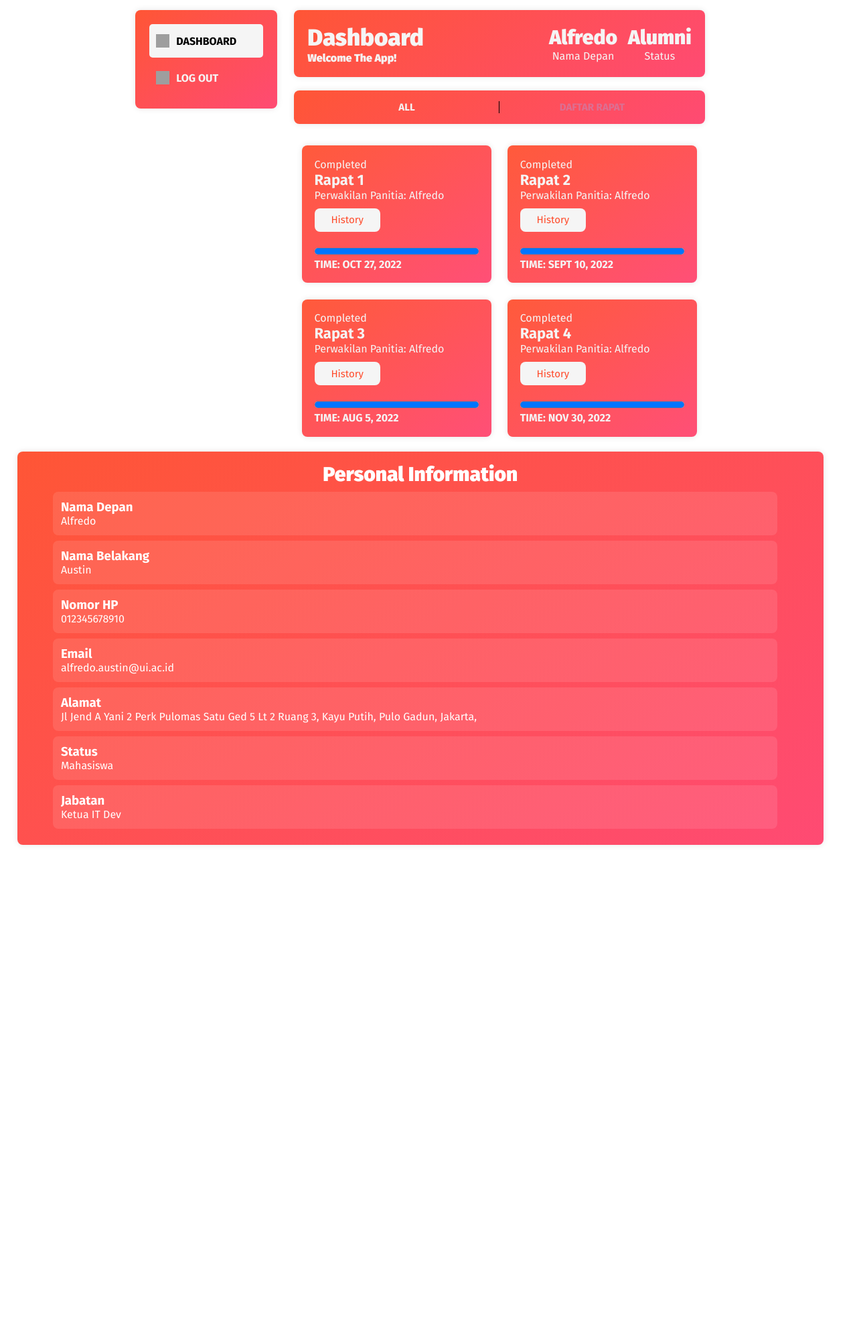
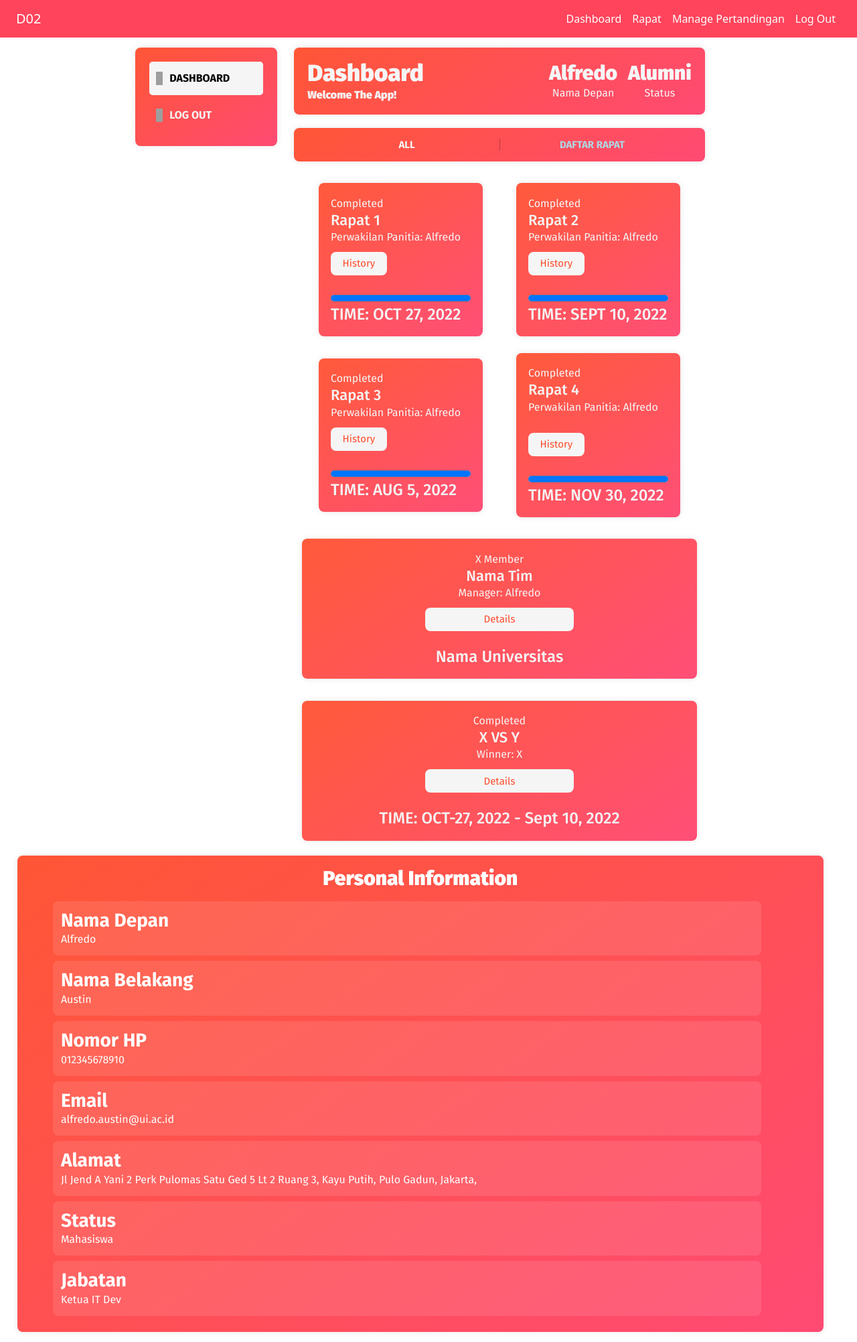
Before and after one commit to eddoog/TK-Basdat, a Django app: page /dashboard/ in a window 1280 px wide. Shown: the whole page at 67% size. Before the commit the page ends 1261 px from the top, so only its background shows below. Run offline with Django 4.2, Linux system fonts and the light colour scheme; grey boxes are pictures that could not be loaded.

Commit message:
fix style error because of bootstrap

```diff
--- a/dashboard/templates/dashboard.html
+++ b/dashboard/templates/dashboard.html
@@ -3,125 +3,125 @@
 
 {% block meta %}
 <title>Dashboard</title>
+<link href="{% static 'css/dashboard.css' %}" rel="stylesheet" />
 {% endblock meta %}
-{% block css %}
-<link href="{% static 'css/dashboard.css' %}" rel="stylesheet" />
-{% endblock css %}
 
 {% block content %}
-<div class="body-container">
+<div class="bodyall">
+    <div class="body-container no-padding no-margin">
         <section id="mid">
             {% include 'sidebar.html' %}
             <div class="midMid">
                 <div class="midMid1">
                     <div class="topHead">
-                    <h1>Dashboard</h1>
-                    <p>Welcome The App!</p>
+                        <h1 class="no-padding no-margin">Dashboard</h1>
+                        <p class="no-padding no-margin">Welcome The App!</p>
                     </div>
-                <ul>
-                    <li>
-                        <h3>Alfredo</h3>
-                        <p>Nama Depan</p>
+                    <ul class="ulul no-padding no-margin">
+                        <li class="listbro">
+                            <h3 class="no-padding no-margin">Alfredo</h3>
+                            <p class="no-padding no-margin">Nama Depan</p>
                         </li>
-                    <li>
-                        <h3>Alumni</h3>
-                        <p>Status</p>
+                        <li class="listbro">
+                            <h3 class="no-padding no-margin">Alumni</h3>
+                            <p class="no-padding no-margin">Status</p>
                         </li>
                     </ul>
                 </div>
                 <div class="midMid2">
-                <ul id="option">
+                    <ul class="ulul no-padding no-margin" id="option">
                         <li class="inactive">ALL</li>
                         <hr />
                         <li class="activeMid">DAFTAR RAPAT</li>
                     </ul>
                 </div>
                 <div class="midMid3">
-                <div class="progress">
-                    <p>Completed</p>
-                    <h3>Rapat 1</h3>
+                    <div class="progressz">
+                        <p class="no-padding no-margin">Completed</p>
+                        <h3 class="no-padding no-margin">Rapat 1</h3>
+                        <p class="no-padding no-margin">Perwakilan Panitia: Alfredo</p>
+                        <a class="linkbro no-padding no-margin" href="#">History</a><br />
+                        <progress class="no-padding no-margin" value="100" max="100"></progress>
+                        <h4 class="no-padding no-margin">TIME: OCT 27, 2022</h4>
+                    </div>
+                    <div class="progressz no-padding no-margin">
+                        <p class="no-padding no-margin">Completed</p>
+                        <h3 class="no-padding no-margin">Rapat 2</h3>
+                        <p class="no-padding no-margin">Perwakilan Panitia: Alfredo</p>
+                        <a class="linkbro no-padding no-margin" href="#">History</a><br />
+                        <progress class="no-padding no-margin" value="100" max="100"></progress>
+                        <h4 class="no-padding no-margin">TIME: SEPT 10, 2022</h4>
+                    </div>
+                    <div class="progressz no-padding no-margin">
+                        <p class="no-padding no-margin">Completed</p>
+                        <h3 class="no-padding no-margin">Rapat 3</h3>
+                        <p class="no-padding no-margin">Perwakilan Panitia: Alfredo</p>
+                        <a class="linkbro no-padding no-margin" href="#">History</a><br />
+                        <progress class="no-padding no-margin" value="100" max="100"></progress>
+                        <h4 class="no-padding no-margin">TIME: AUG 5, 2022</h4>
+                    </div>
+                    <div class="progressz no-padding no-margin">
+                        <p class="no-padding no-margin">Completed</p>
+                        <h3 class="no-padding no-margin">Rapat 4</h3>
                         <p>Perwakilan Panitia: Alfredo</p>
-                    <a href="#">History</a><br />
-                    <progress value="100" max="100"></progress>
-                    <h4>TIME: OCT 27, 2022</h4>
+                        <a class="linkbro no-padding no-margin" href="#">History</a><br />
+                        <progress class="no-padding no-margin" value="100" max="100"></progress>
+                        <h4 class="no-padding no-margin">TIME: NOV 30, 2022</h4>
                     </div>
-                <div class="progress">
-                    <p>Completed</p>
-                    <h3>Rapat 2</h3>
-                    <p>Perwakilan Panitia: Alfredo</p>
-                    <a href="#">History</a><br />
-                    <progress value="100" max="100"></progress>
-                    <h4>TIME: SEPT 10, 2022</h4>
+                    <div class="progressz team no-padding no-margin">
+                        <p class="no-padding no-margin">X Member</p>
+                        <h3 class="no-padding no-margin">Nama Tim</h3>
+                        <p class="no-padding no-margin">Manager: Alfredo</p>
+                        <a class="linkbro no-padding no-margin" href="#">Details</a><br />
+                        <h4 class="no-padding no-margin">Nama Universitas</h4>
                     </div>
-                <div class="progress">
-                    <p>Completed</p>
-                    <h3>Rapat 3</h3>
-                    <p>Perwakilan Panitia: Alfredo</p>
-                    <a href="#">History</a><br />
-                    <progress value="100" max="100"></progress>
-                    <h4>TIME: AUG 5, 2022</h4>
+                    <div class="progressz match no-padding no-margin">
+                        <p class="no-padding no-margin">Completed</p>
+                        <h3 class="no-padding no-margin">X VS Y</h3>
+                        <p class="no-padding no-margin">Winner: X</p>
+                        <a class="linkbro no-padding no-margin" href="#">Details</a><br />
+                        <h4 class="no-padding no-margin">TIME: OCT-27, 2022 - Sept 10, 2022</h4>
                     </div>
-                <div class="progress">
-                    <p>Completed</p>
-                    <h3>Rapat 4</h3>
-                    <p>Perwakilan Panitia: Alfredo</p>
-                    <a href="#">History</a><br />
-                    <progress value="100" max="100"></progress>
-                    <h4>TIME: NOV 30, 2022</h4>
-                </div>
-                <!-- <div class="progress team">
-                    <p>X Member</p>
-                    <h3>Nama Tim</h3>
-                    <p>Manager: Alfredo</p>
-                    <a href="#">Details</a><br />
-                    <h4>Nama Universitas</h4>
-                </div>
-                <div class="progress match">
-                    <p>Completed</p>
-                    <h3>X VS Y</h3>
-                    <p>Winner: X</p>
-                    <a href="#">Details</a><br />
-                    <h4>TIME: OCT-27, 2022 - Sept 10, 2022</h4>
-                </div> -->
                 </div>
             </div>
             <div class="midRight">
-            <h2>Personal Information</h2>
-            <ul>
-                <li>
-                    <h3>Nama Depan</h3>
-                    <p>Alfredo</p>
+                <h2 class="">Personal Information</h2>
+                <ul class="ulul no-padding no-margin">
+                    <li class="listbro">
+                        <h3 class="no-padding no-margin">Nama Depan</h3>
+                        <p class="no-padding no-margin">Alfredo</p>
                     </li>
-                <li>
-                    <h3>Nama Belakang</h3>
-                    <p>Austin</p>
+                    <li class="listbro">
+                        <h3 class="no-padding no-margin">Nama Belakang</h3>
+                        <p class="no-padding no-margin">Austin</p>
                     </li>
-                <li>
-                    <h3>Nomor HP</h3>
-                    <p>012345678910</p>
+                    <li class="listbro">
+                        <h3 class="no-padding no-margin">Nomor HP</h3>
+                        <p class="no-padding no-margin">012345678910</p>
                     </li>
-                <li>
-                    <h3>Email</h3>
-                    <p>alfredo.austin@ui.ac.id</p>
+                    <li class="listbro">
+                        <h3 class="no-padding no-margin">Email</h3>
+                        <p class="no-padding no-margin">alfredo.austin@ui.ac.id</p>
                     </li>
-                <li>
-                    <h3>Alamat</h3>
-                    <p>
+                    <li class="listbro">
+                        <h3 class="no-padding no-margin">Alamat</h3>
+                        <p class="no-padding no-margin">
                             Jl Jend A Yani 2 Perk Pulomas Satu Ged 5 Lt 2 Ruang 3,
                             Kayu Putih, Pulo Gadun, Jakarta,
                         </p>
                     </li>
-                <li>
-                    <h3>Status</h3>
+                    <li class="listbro">
+                        <h3 class="no-padding no-margin">Status</h3>
                         Mahasiswa
                     </li>
-                <li>
-                    <h3>Jabatan</h3>
-                    <p>Ketua IT Dev</p>
+                    <li class="listbro">
+                        <h3 class="no-padding no-margin">Jabatan</h3>
+                        <p class="no-padding no-margin">Ketua IT Dev</p>
                     </li>
                 </ul>
             </div>
         </section>
     </div>
+</div>
 <script src="{% static 'js/dashboard.js' %}"></script>
 {% endblock content %}
--- a/dashboard/templates/sidebar.html
+++ b/dashboard/templates/sidebar.html
@@ -4,7 +4,7 @@
 </div>
 <div class="midLeft" id="work">
     <div class="listbre">
-        <ul>
+        <ul class="ulul no-padding no-margin">
             <li class="activebre">
                 <img
                     src="https://cdn-icons-png.flaticon.com/128/1828/1828765.png"
--- a/static/css/dashboard.css
+++ b/static/css/dashboard.css
@@ -1,15 +1,12 @@
 @import url('https://fonts.googleapis.com/css2?family=Fira+Sans:wght@100;200;300;400;500;600;700;800;900&display=swap');
-* {
-    padding: 0;
-    margin: 0;
+
+.bodyall {
     user-select: none;
     font-family: 'Fira Sans', sans-serif;
-}
-
-body {
     width: 100%;
     height: 100vh;
     color: whitesmoke;
+    box-sizing: border-box;
 }
 ::-webkit-scrollbar {
     width: 8px;
@@ -25,6 +22,14 @@ body {
     background: #d65db1;
 }
 
+.no-padding {
+    padding: 0;
+}
+
+.no-margin {
+    margin: 0;
+}
+
 .body-container {
     display: flex;
     flex-direction: row;
@@ -33,12 +38,12 @@ body {
     min-height: 100%;
 }
 
-a {
+.linkbro {
     text-decoration: transparent;
 }
 
 #mid {
-    width: 96%;
+    width: 100%;
     padding: 10px 2% 10px 2%;
     display: flex;
     justify-content: center;
@@ -51,7 +56,7 @@ a {
         rgba(255, 77, 43, 0.95),
         rgba(255, 65, 108, 0.95)
     );
-    width: 180px;
+    width: fit-content;
     background-color: rgba(255, 255, 255, 0.2);
     margin: 5px 2% 5px 0;
     border-radius: 8px;
@@ -61,6 +66,7 @@ a {
 
 #work {
     height: fit-content;
+    width: fit-content;
 }
 
 .listbre {
@@ -69,7 +75,7 @@ a {
     align-items: center;
     width: 180px;
 }
-.listbre ul li {
+.listbre .ulul li {
     display: flex;
     align-items: center;
     margin: 5px;
@@ -77,7 +83,7 @@ a {
     height: 50px;
     cursor: pointer;
 }
-.listbre ul li:hover,
+.listbre .ulul li:hover,
 .activebre {
     background-color: whitesmoke;
     border-radius: 5px;
@@ -89,15 +95,17 @@ a {
     float: left;
     padding-left: 10px;
 }
-.listbre ul li span {
+.listbre .ulul li span {
     padding-left: 10px;
     font-weight: 700;
 }
-li {
+
+.listbro {
     list-style: none;
 }
+
 .midRight {
-    width: 300px;
+    width: 360px;
     height: fit-content;
     display: flex;
     flex-direction: column;
@@ -109,6 +117,7 @@ li {
     font-weight: 900;
     font-size: 30px;
 }
+
 .midRight li {
     margin: 8px;
     cursor: pointer;
@@ -156,7 +165,7 @@ li {
 .topHead p {
     font-weight: 900;
 }
-.midMid1 ul {
+.midMid1 .ulul {
     width: 60%;
     text-align: center;
     display: flex;
@@ -164,38 +173,38 @@ li {
     justify-content: end;
     gap: 1rem;
 }
-.midMid1 ul li h3 {
+.midMid1 .ulul li h3 {
     font-weight: 900;
     font-size: 30px;
 }
 .midMid2 {
     height: 50px;
 }
-.midMid2 ul {
+.midMid2 .ulul {
     width: 90%;
-    justify-content: space-evenly;
+    justify-content: center;
     align-items: center;
     height: 90%;
     display: flex;
 }
-.midMid2 ul li {
+.midMid2 .ulul li {
     cursor: pointer;
     font-size: 15px;
     font-weight: 700;
-    width: 22%;
+    width: 50%;
     justify-content: center;
     align-items: center;
     height: 80%;
     display: flex;
 }
-.midMid2 ul hr {
+.midMid2 .ulul hr {
     width: 1px;
     height: 18px;
     background-color: black;
     border: none;
 }
 .activeMid {
-    color: palevioletred;
+    color: lightblue;
     border-radius: 2px;
 }
 .midMid3 {
@@ -206,7 +215,7 @@ li {
     align-items: center;
     justify-content: space-evenly;
 }
-.progress {
+.progressz {
     background: linear-gradient(
         145deg,
         rgba(255, 77, 43, 0.925),
@@ -226,10 +235,10 @@ progress {
     height: 20px;
     width: 100%;
 }
-.progress h3 {
+.progressz h3 {
     font-size: 22px;
 }
-.progress a {
+.progressz a {
     font-size: 15px;
     height: 35px;
     margin-top: 10px;
@@ -250,9 +259,6 @@ progress {
 .match,
 .team {
     width: 100%;
-    display: flex;
-    flex-wrap: wrap;
-    justify-content: space-evenly;
     align-items: center;
     margin-top: 20px;
 }
@@ -262,11 +268,11 @@ progress {
         width: 98%;
     }
 
-    .midRight ul {
+    .midRight .ulul {
         width: 95%;
     }
 
-    .midRight ul li {
+    .midRight .ulul li {
         width: 95%;
     }
 }
@@ -308,19 +314,24 @@ progress {
         right: 0;
         position: fixed;
     }
+
+    .listbre .ulul li, .activebre {
+        display: flex;
+        justify-content: center;
+    }
     .listbre {
         width: 50px;
     }
-    .listbre ul li {
+    .listbre .ulul li {
         width: 40px;
     }
-    .listbre ul li span {
+    .listbre .ulul li span {
         display: none;
     }
     .midRight {
         width: 98%;
     }
-    .midRight ul li {
+    .midRight .ulul li {
         width: 95%;
     }
     .midMid {
@@ -334,14 +345,14 @@ progress {
         width: 100%;
         text-align: center;
     }
-    .midMid1 ul {
+    .midMid1 .ulul {
         width: 100%;
         justify-content: space-around;
     }
     .midMid2 hr {
         display: none;
     }
-    .progress {
+    .progressz {
         width: 100%;
         min-height: 200px;
     }
--- a/templates/base.html
+++ b/templates/base.html
@@ -15,11 +15,15 @@
         {% endblock css %}
         <link rel="stylesheet" href="{% static 'css/base.css' %}" />
         <link rel="stylesheet" href="{% static 'css/navbar.css' %}" />
-        {% block meta %} {% endblock meta %}
+        {% block meta %}
+        {% endblock meta %}
     </head>
 
     <body>
-        {% block content %}  {% endblock content %}
+        {% include 'navbar.html' %}
+
+        {% block content %}
+        {% endblock content %}
         <script
             src="https://cdn.jsdelivr.net/npm/@popperjs/core@2.11.7/dist/umd/popper.min.js"
             integrity="sha384-zYPOMqeu1DAVkHiLqWBUTcbYfZ8osu1Nd6Z89ify25QV9guujx43ITvfi12/QExE"
--- /dev/null
+++ b/templates/navbar.html
@@ -0,0 +1,32 @@
+{% load static %}
+
+{% block content %}
+<header class="header">
+    <nav class="navbar navbar-expand-lg px-4">
+        <a class="navbar-brand ms-auto">D02</a>
+        <button
+            class="navbar-toggler"
+            type="button"
+            data-toggle="collapse"
+            data-target="#navbarNavDropdown"
+            aria-controls="navbarNavDropdown"
+            aria-expanded="false"
+            aria-label="Toggle navigation"
+        >
+            <span class="navbar-toggler-icon"></span>
+        </button>
+        <div class="collapse navbar-collapse" id="navbarNavDropdown">
+            <div class="navbar-nav ms-auto">
+                <a class="nav-link me-auto" href="#">Dashboard</a>
+                <a class="nav-link me-auto" href="#">Rapat</a>
+                <a class="nav-link me-auto" href="#"
+                    >Manage Pertandingan</a
+                >
+                <button class="nav-link ms-auto logout-button">
+                    Log Out
+                </button>
+            </div>
+        </div>
+    </nav>
+</header>
+{% endblock content %}
```
Also changed, not shown: authentication/templates/index.html (+21 -18 lines), static/css/authentication.css (+23 -30 lines). Lines whose indentation alone changed are shown as unchanged.
